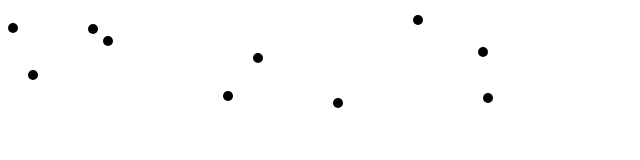
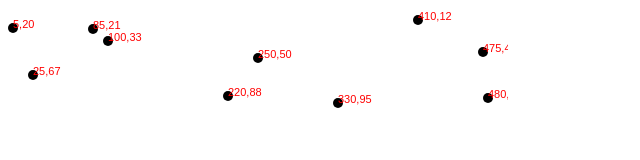
Before and after one commit to jatowler/learning-d3, a plain HTML site: page intro-scatterplot/index.html in a window 1280 px wide. Shown: the whole page, without its empty margins (0-640 px from the left). Drawn offline with Linux system fonts and the light colour scheme.

Commit message:
Adds text labels to scatterplot

```diff
--- a/intro-scatterplot/index.html
+++ b/intro-scatterplot/index.html
@@ -51,6 +51,23 @@
                 return d[1];
             })
             .attr("r", 5);
+
+      svg.selectAll("text")
+            .data(dataset)
+            .enter()
+            .append("text")
+            .text(function(d) {
+                return d[0] + "," + d[1];
+            })
+            .attr("x", function(d) {
+                return d[0];
+            })
+            .attr("y", function(d) {
+                return d[1];
+            })
+            .attr("font-family", "sans-serif")
+            .attr("font-size", "11px")
+            .attr("fill", "red")
     </script>
   </body>
 </html>
```
